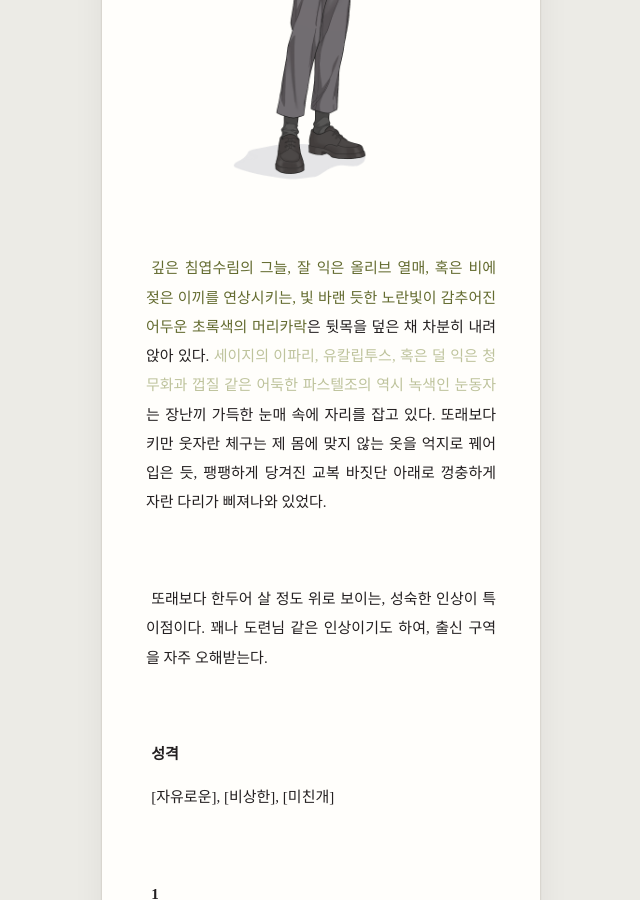
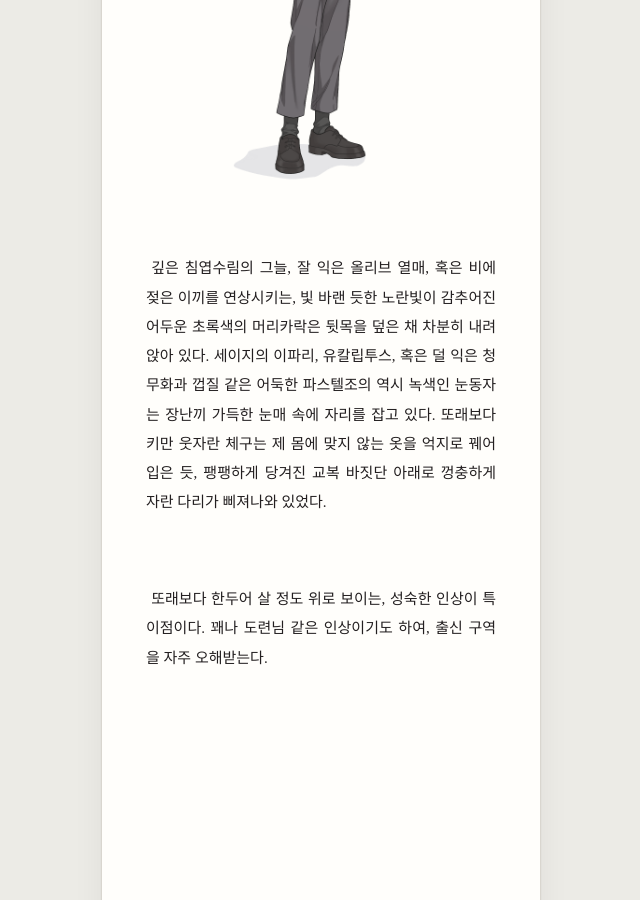
Before and after one commit to ytlla7/ytlla7.github.io, a Jekyll site: the page built from _posts/2026-11-23-phill-blackhorn.md, in a window 1280 px wide and 900 px high, scrolled down 1482 px. Shown: the whole window, without its empty margins (319-959 px from the left). Built offline with Jekyll 4.4.1, drawn with Linux system fonts in a browser that asks for light colours; some web fonts are replaced.

Commit message:
Update _posts/2026-11-23-phill-blackhorn.md (via Pages CMS)

```diff
--- a/_posts/2026-11-23-phill-blackhorn.md
+++ b/_posts/2026-11-23-phill-blackhorn.md
@@ -2,7 +2,9 @@
 title: 필 블랙혼/남성/B
 category: 프로필
 ---
-## <b class="c-olive">[ 천상천하 유아독존 ]</b>
+
+
+## **[ 천상천하 유아독존 ]**
 
 > 미리 말하건대, 나는 이 곳에서 제일 가는 자랑거리가 될 거야.
 
@@ -32,11 +34,15 @@ category: 프로필
 
 ![필 블랙혼](/assets/img/phill_blackhorn.PNG)
 
-<span class="c-olive">깊은 침엽수림의 그늘, 잘 익은 올리브 열매, 혹은 비에 젖은 이끼를 연상시키는, 빛 바랜 듯한 노란빛이 감추어진 어두운 초록색의 머리카락</span>은 뒷목을 덮은 채 차분히 내려앉아 있다. <span class="c-pale">세이지의 이파리, 유칼립투스, 혹은 덜 익은 청무화과 껍질 같은 어둑한 파스텔조의 역시 녹색인 눈동자</span>는 장난끼 가득한 눈매 속에 자리를 잡고 있다. 또래보다 키만 웃자란 체구는 제 몸에 맞지 않는 옷을 억지로 꿰어 입은 듯, 팽팽하게 당겨진 교복 바짓단 아래로 껑충하게 자란 다리가 삐져나와 있었다.
+깊은 침엽수림의 그늘, 잘 익은 올리브 열매, 혹은 비에 젖은 이끼를 연상시키는, 빛 바랜 듯한 노란빛이 감추어진 어두운 초록색의 머리카락은 뒷목을 덮은 채 차분히 내려앉아 있다. 세이지의 이파리, 유칼립투스, 혹은 덜 익은 청무화과 껍질 같은 어둑한 파스텔조의 역시 녹색인 눈동자는 장난끼 가득한 눈매 속에 자리를 잡고 있다. 또래보다 키만 웃자란 체구는 제 몸에 맞지 않는 옷을 억지로 꿰어 입은 듯, 팽팽하게 당겨진 교복 바짓단 아래로 껑충하게 자란 다리가 삐져나와 있었다.
 
 또래보다 한두어 살 정도 위로 보이는, 성숙한 인상이 특이점이다. 꽤나 도련님 같은 인상이기도 하여, 출신 구역을 자주 오해받는다.
 
 
+
+&nbsp;
+
+&nbsp;
 
 **성격**
 [자유로운], [비상한], [미친개]
@@ -68,14 +74,18 @@ category: 프로필
 
 
 
+&nbsp;
+
+&nbsp;
+
 **이능력**
 평가 등급 B
 
 
 
-### <b class="c-olive">쿠겔블리츠 / Kugelblitz</b>
+### **쿠겔블리츠 / Kugelblitz**
 
-SI 표준 단위 기준 1칸델라 이상의 **<span class="c-olive">빛이 존재</span>**할 시 빛을 초고밀도로 압축하여 초응축·초질량성 미니 **<span class="c-olive">블랙홀을 생성</span>**한다.
+SI 표준 단위 기준 1칸델라 이상의 **빛이 존재**할 시 빛을 초고밀도로 압축하여 초응축·초질량성 미니 **블랙홀을 생성**한다.
 현재 최대 지름이 새끼 손톱 반 정도 크기인 블랙홀을 생성할 수 있다.
 
 블랙홀이 질량의 초고밀도 응축으로 생성되는 것이라면, 질량과 에너지는 동일한 값이므로 에너지인 빛을 응축시켜도 블랙홀이 생성될 수 있다. 이렇게 만들어진 블랙홀은 호킹 복사에 의해 에너지를 발산한다. 그러나 이 에너지와 같은 질량값의 에너지가 블랙홀 생성에 사용되므로, 결과적으로는 블랙홀만이 결과에 남게 된다.
@@ -83,6 +93,10 @@ SI 표준 단위 기준 1칸델라 이상의 **<span class="c-olive">빛이 존
 블랙홀에게 계속해서 질량을 공급하여 블랙홀을 유지할 수 있는데, 이 경우에는 공급한 질량만큼 에너지가 발생한다. 이를 알게 된 이후로 사관학교 입학 전까지 한동안 전기 대신 이용한 적이 있다.
 
 
+
+&nbsp;
+
+&nbsp;
 
 **스탯**
 체력: ✦✦⟡⟡⟡
@@ -94,11 +108,19 @@ SI 표준 단위 기준 1칸델라 이상의 **<span class="c-olive">빛이 존
 
 
 
+&nbsp;
+
+&nbsp;
+
 **소지품**
 붕대
 실타래
 
 
+
+&nbsp;
+
+&nbsp;
 
 **특징**
 생일: 3월 15일
@@ -123,6 +145,10 @@ SI 표준 단위 기준 1칸델라 이상의 **<span class="c-olive">빛이 존
 
 
 
+&nbsp;
+
+&nbsp;
+
 **선관**
 .
 
```
